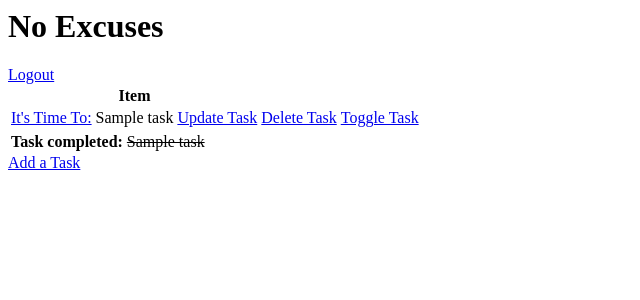
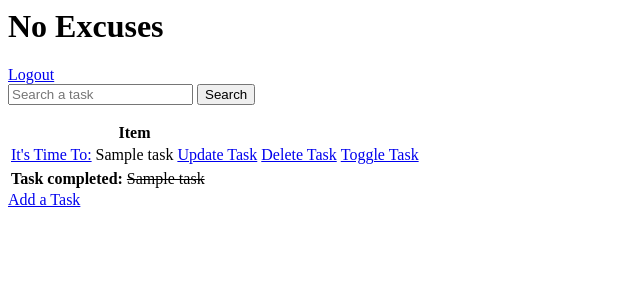
Before and after one commit to Code-Institute-Submissions/Villelligiulia-No-Excuses, a Django app: page /tasks/ in a window 1280 px wide. Shown: the top 300 px of the page, without its empty margins (0-640 px from the left). Run offline with Django 3.2, Linux system fonts and the light colour scheme; a user stored in the database is signed in; tables that the repository leaves empty hold one stand-in row (values such as "Sample post").

Commit message:
Add a search funcionality for the tasks

```diff
--- a/no_excuses/settings.py
+++ b/no_excuses/settings.py
@@ -56,7 +56,7 @@ INSTALLED_APPS = [
 
 SITE_ID = 1
 
-LOGIN_REDIRECT_URL = 'task_list'
+LOGIN_REDIRECT_URL = 'home'
 LOGOUT_REDIRECT_URL = 'login'
 ACCOUNT_EMAIL_VERIFICATION = 'none'
 
--- a/no_excuses/urls.py
+++ b/no_excuses/urls.py
@@ -23,4 +23,5 @@ urlpatterns = [
     path('summernote/', include('django_summernote.urls')),
     path('accounts/', include('allauth.urls')),
 
+
 ]
--- a/templates/login.html
+++ b/templates/login.html
@@ -1,4 +1,6 @@
 <h1>No Excuses</h1>
+
+
 
 <a href="{% url 'account_signup' %}">Register</a>
 <a href="{% url 'account_login' %}">Login</a>
--- a/templates/task.html
+++ b/templates/task.html
@@ -2,6 +2,12 @@
 
 <a href="{% url 'account_logout'%}">Logout</a>
 
+
+<form action="{% url 'search_task' %}" method="get">
+    {% csrf_token %}
+    <input type="text" name="task" placeholder="Search a task">
+    <button type="submit"> Search</button>
+</form>
 
 <table>
     <tr>
--- a/todo/urls.py
+++ b/todo/urls.py
@@ -4,14 +4,14 @@ from django.contrib.auth.views import LoginView
 from django.urls import path
 
 
-
 urlpatterns = [
     path('', LoginView.as_view(template_name='login.html'), name='login'),
-    path('tasks/', views.TaskList.as_view(), name='task_list'),
+    path('tasks/', views.TaskList.as_view(), name='home'),
     path('about/<int:pk>/', views.TaskAbout.as_view(), name='task'),
     path('add-task/', views.AddTask.as_view(), name='add_task'),
     path('update-task/<int:pk>/', views.UpdateTask.as_view(), name='update_task'),
     path('delete-task/<int:pk>/', views.DeleteTask.as_view(), name='delete_task'),
     path('toggle-task/<int:pk>/', views.ToggleTask.as_view(), name='toggle_task'),
+    path('search-task/', views.SearchTask.as_view(), name='search_task')
 
 ]
--- a/todo/views.py
+++ b/todo/views.py
@@ -18,6 +18,16 @@ class TaskAbout(LoginRequiredMixin, generic.DetailView):
     template_name = 'about.html'
     context_object_name = 'about'
     login_url = 'login'
+
+
+class SearchTask(generic.ListView):
+    model = Task
+    template_name = 'task.html'
+    context_object_name = 'tasks'
+
+    def get_queryset(self):
+        query = self.request.GET.get('task')
+        return Task.objects.filter(title__icontains=query).order_by('title')
 
 
 class AddTask(LoginRequiredMixin, generic.CreateView):
```
